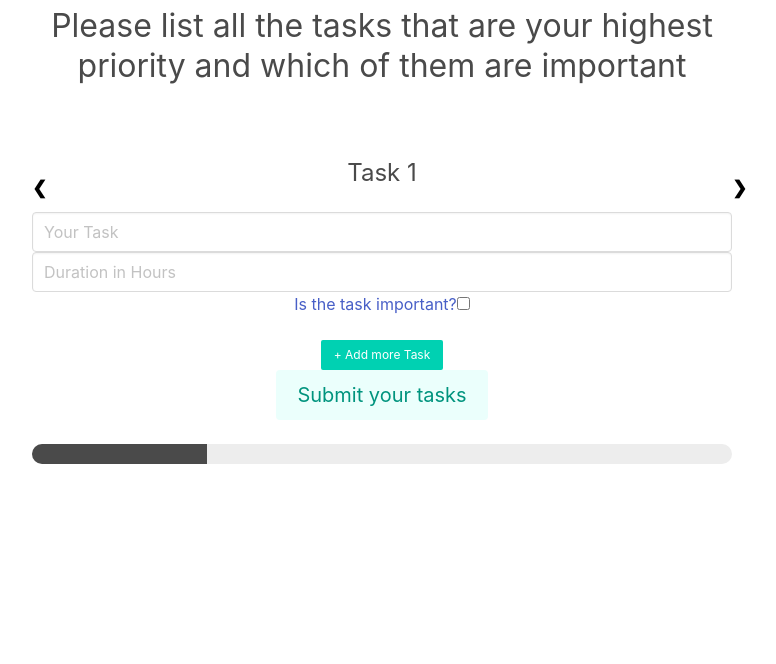
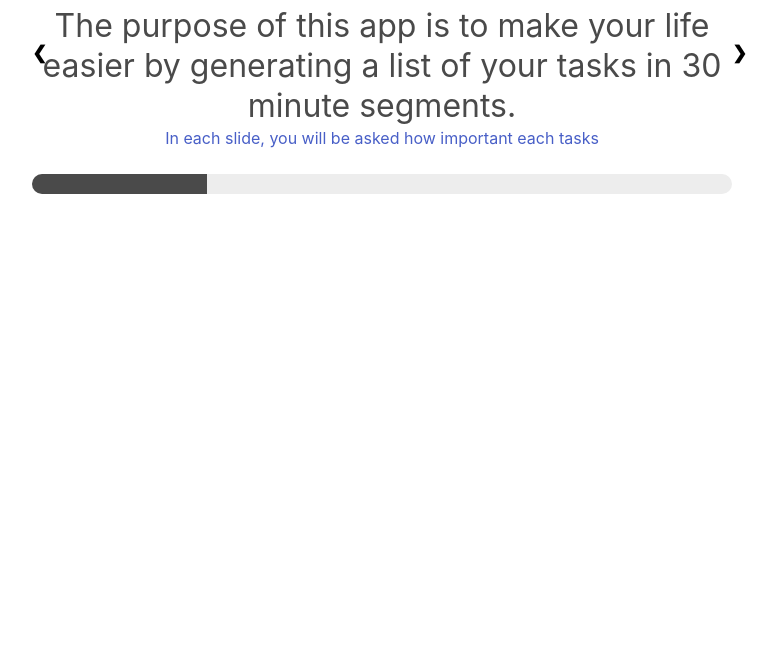
Before and after one commit to coolio-coder/ToDoList, a website: page carousel.html in a window 1280 px wide. Shown: the part 272-936 px from the top of the page, without its empty margins (258-1034 px from the left). After the commit the page ends 800 px from the top, so only its background shows below. Drawn offline with nearby package versions, Linux system fonts and the light colour scheme.

Commit message:
fix error within the sorting function

```diff
--- a/carousel.html
+++ b/carousel.html
@@ -12,6 +12,14 @@
   	<body>
 		<!-- Slideshow container -->
 		<div class="slideshow-container">
+
+			<div class="mySlides fade">
+				<p class='title is-1'>Creating your tasks</p>
+				<a class='subtitle is-3'>The purpose of this app is to make your life easier by generating a list of your tasks in 30 minute segments.</a>
+				<br>
+				<a>In each slide, you will be asked how important each tasks </a>
+			  </div>
+
 
 			<div class="mySlides fade">
 			  <p class='title is-1'>Highest Priority Tasks</p>
--- a/script.js
+++ b/script.js
@@ -103,6 +103,7 @@ var fourthTime = alottedTime * fourthPercentage;
         // console.log(schedule[4])
         // console.log(schedule[5])
         var importantTasks = [];
+        var nonImportantTasks = [];
 
         console.log(schedule.length)
         console.log(schedule)
@@ -112,12 +113,10 @@ var fourthTime = alottedTime * fourthPercentage;
 
         //sorting the schedule based on importance
         for(let k=0;k<schedule.length;k++){
-            console.log(schedule[k])
-
             if(schedule[k].important === true) {
-                console.log(schedule);
                 importantTasks.push(schedule[k]);
-                // schedule.splice(k,1);
+            } else {
+                nonImportantTasks.push(schedule[k])
             }
         }
         console.log(importantTasks)
@@ -140,7 +139,7 @@ var fourthTime = alottedTime * fourthPercentage;
 
             return array;
         }
-        var shuffledNonImportantTasks = shuffle(schedule);
+        var shuffledNonImportantTasks = shuffle(nonImportantTasks);
         return [importantTasks,shuffledNonImportantTasks];
 }
 //question about scoping inside for loop and outside, can you use the same variable?
```
Also changed, not shown: index.html (+2 -2 lines), style.css (line endings or trailing spaces).
